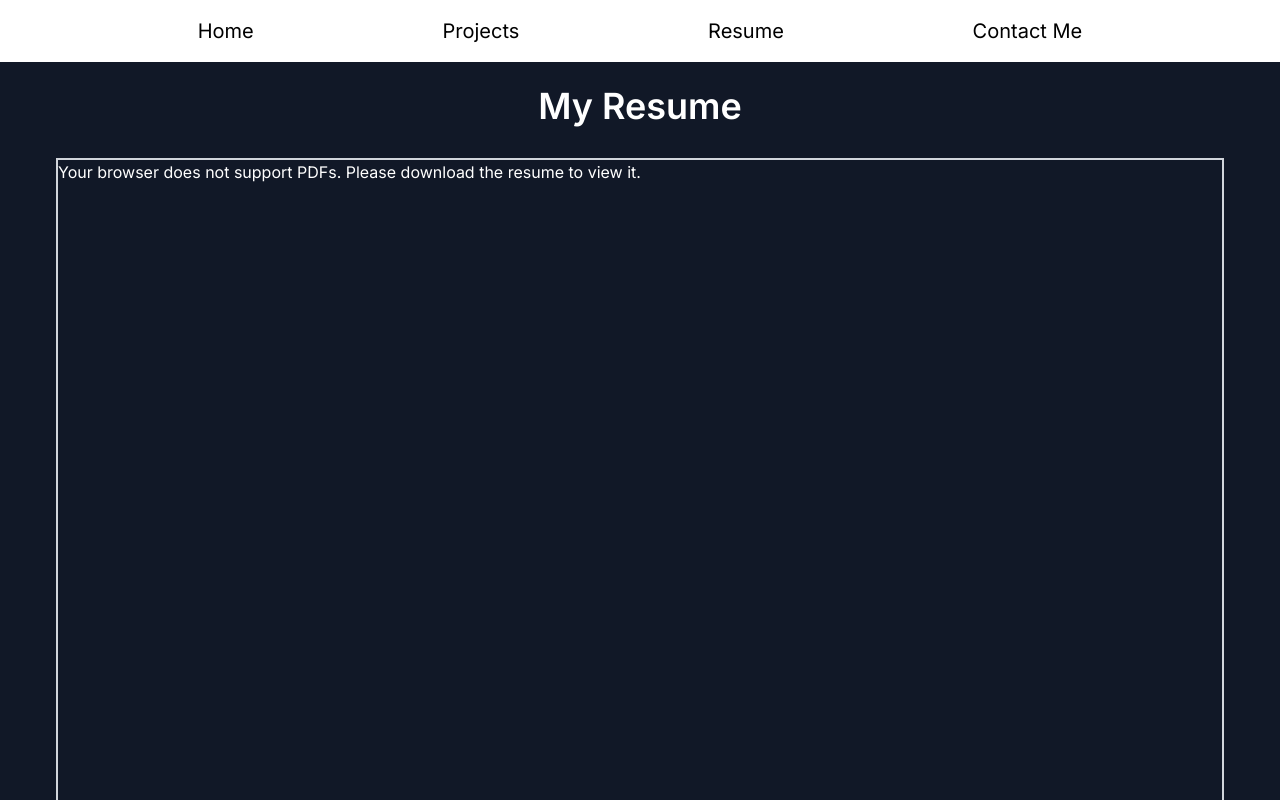
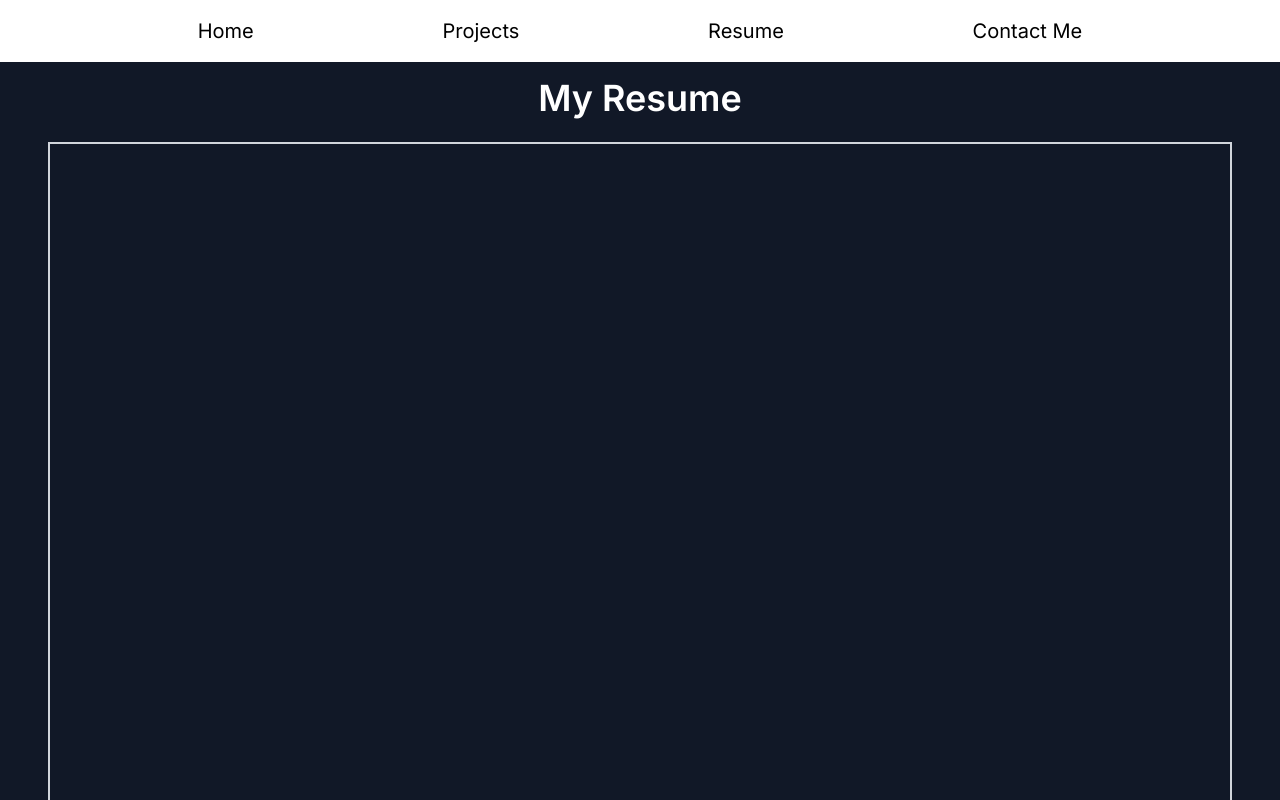
Before and after one commit to ParagGhatage/Portfolio, a Next.js app: page /resume in a window 1280 px wide. Shown: the top 800 px of the page. Built offline with nearby package versions, Linux system fonts and the light colour scheme.

Commit message:
adjustments in pdf allignments

```diff
--- a/package.json
+++ b/package.json
@@ -14,6 +14,7 @@
     "@emotion/styled": "^11.11.5",
     "@radix-ui/react-icons": "^1.3.0",
     "@radix-ui/react-label": "^2.1.0",
+    "@react-pdf-viewer/core": "^3.12.0",
     "@tabler/icons-react": "^3.6.0",
     "@tsparticles/engine": "^3.4.0",
     "@tsparticles/react": "^3.0.0",
@@ -26,11 +27,13 @@
     "mongoose": "^8.4.3",
     "next": "14.2.4",
     "next-themes": "^0.3.0",
+    "pdfjs-dist": "^3.0.279",
     "react": "^18",
     "react-dom": "^18",
     "react-element-to-jsx-string": "^15.0.0",
     "react-hot-toast": "^2.4.1",
     "react-icon-cloud": "^4.1.4",
+    "react-pdf": "^9.1.1",
     "resend": "^3.4.0",
     "simplex-noise": "^4.0.1",
     "sonner": "^1.5.0",
--- a/src/app/resume/page.tsx
+++ b/src/app/resume/page.tsx
@@ -2,26 +2,24 @@ import React from 'react';
 
 const ResumePage = () => {
   return (
-    <div className="min-h-screen bg-gray-900 text-white p-6">
+    <div className="min-h-screen bg-gray-900 text-white p-4">
       <div className="container mx-auto">
-        <header className="text-center mb-8">
-          <h1 className="text-4xl font-semibold">My Resume</h1>
+        <header className="text-center mb-6">
+          <h1 className="text-3xl md:text-4xl font-semibold">My Resume</h1>
         </header>
 
         <div className="flex justify-center items-center">
-          {/* PDF Viewer */}
-          <object
-            data="/parag_ghatage_resume.pdf"
-            type="application/pdf"
-            width="100%"
-            height="800px"
-            className="border-2 border-gray-300 rounded-lg"
-          >
-            <p>Your browser does not support PDFs. Please download the resume to view it.</p>
-          </object>
+          {/* Responsive PDF Viewer */}
+          <div className="w-full h-screen md:h-[80vh] lg:h-[90vh] border-2 border-gray-300 rounded-lg overflow-hidden">
+            <iframe
+              src="/parag_ghatage_resume.pdf"
+              className="w-full h-full"
+              title="Resume PDF"
+            >
+              <p>Your browser does not support PDFs. Please download the resume to view it.</p>
+            </iframe>
+          </div>
         </div>
-
-
       </div>
     </div>
   );
```
Also changed, not shown: 1 other file (tests, documents, lock files or other folders).
